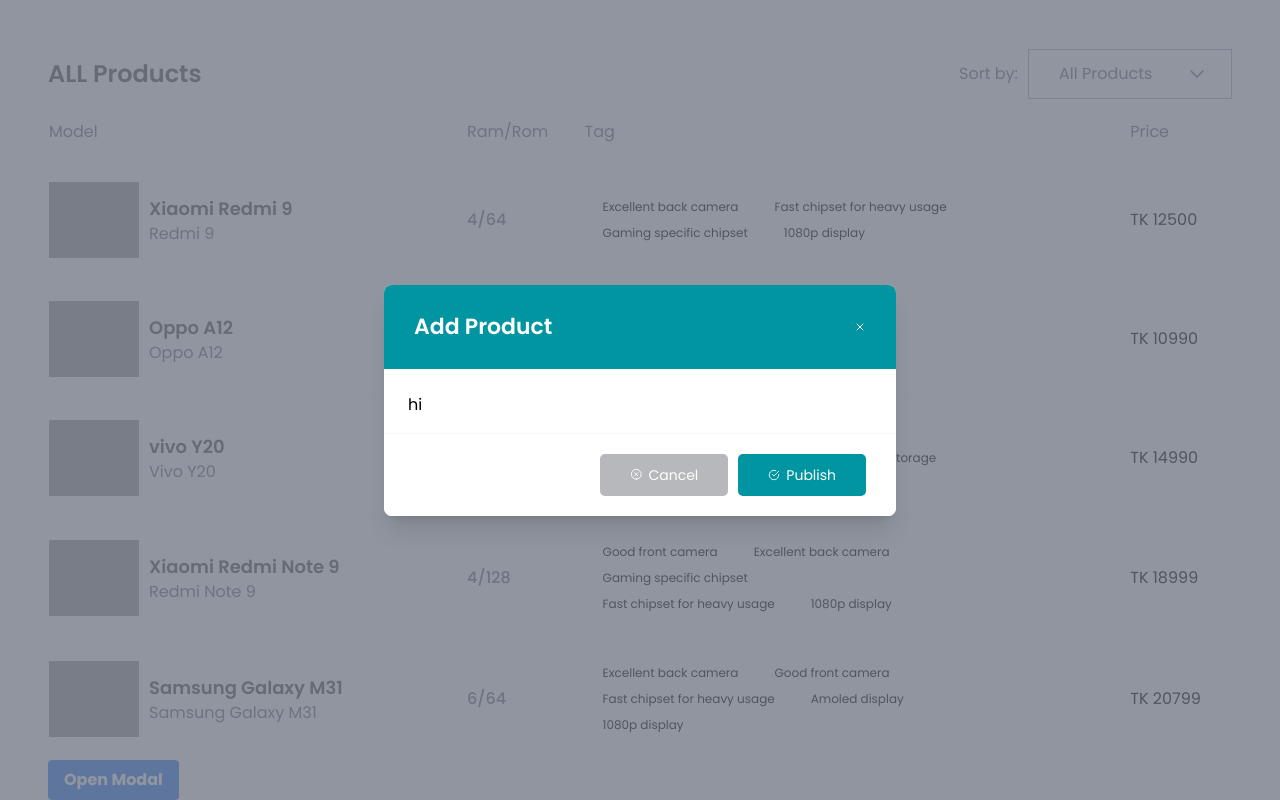
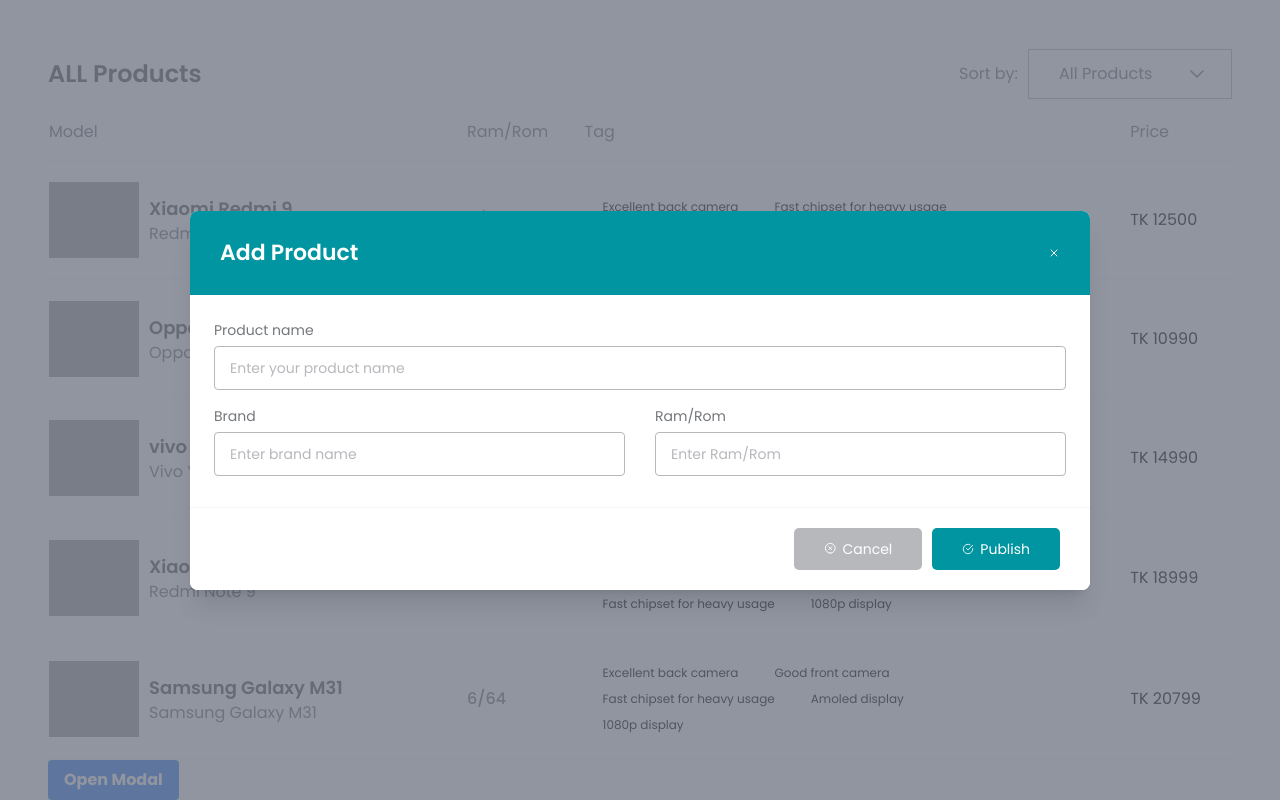
Before and after one commit to bpinazmul18/gain_solutions_assignment, a React (Create React App) app: page / in a window 1280 px wide. Both pictures are taken after a click on the button "Open Modal". Shown: the part 509-1309 px from the top of the page. Built offline with nearby package versions, Linux system fonts and the light colour scheme; grey boxes are pictures that could not be loaded.

Commit message:
WORK: Working on Iput component.

```diff
--- a/src/App.js
+++ b/src/App.js
@@ -8,6 +8,7 @@
 
 import './App.css'
 import Modal from './components/common/Modal'
+import Form from './components/common/Form'
 
 function App() {
   const products = useSelector((state) => state.entities.products.list)
@@ -21,7 +22,7 @@
       <Statistics />
       <Products products={products} />
       <Modal title="Add Product">
-        <h1>hi</h1>
+        <Form />
       </Modal>
     </>
   )
--- /dev/null
+++ b/src/components/common/Form.jsx
@@ -0,0 +1,35 @@
+import React from 'react'
+import Input from './Input'
+
+function Form() {
+  return (
+    <form>
+      <Input
+        type="text"
+        name="productName"
+        label="Product name"
+        inputHint="Enter your product name"
+      />
+      <div className="flex w-full">
+        <div className="flex-1 pr-[15px]">
+          <Input
+            type="text"
+            name="brand"
+            label="Brand"
+            inputHint="Enter brand name"
+          />
+        </div>
+        <div className="flex-1 pl-[15px]">
+          <Input
+            type="text"
+            name="ramRom"
+            label="Ram/Rom"
+            inputHint="Enter Ram/Rom"
+          />
+        </div>
+      </div>
+    </form>
+  )
+}
+
+export default Form
--- /dev/null
+++ b/src/components/common/Input.jsx
@@ -0,0 +1,36 @@
+import React from 'react'
+import PropTypes from 'prop-types'
+
+function Input({ type, name, label, inputHint }) {
+  return (
+    <div className="flex flex-col mb-[15px]">
+      <label
+        htmlFor={name}
+        className="font-normal text-fs-14 text-sonic-silver mb-[5px]"
+      >
+        {label}
+      </label>
+      <input
+        type={type}
+        className="py-2.5 px-[15px] border border-gray-next font-normal text-fs-14 text-sonic-silver placeholder:text-gray-next outline-none rounded focus:border-viridian-green"
+        name={name}
+        id={name}
+        placeholder={inputHint}
+      />
+    </div>
+  )
+}
+
+Input.defaultProp = {
+  type: 'text',
+}
+
+Input.propTypes = {
+  type: PropTypes.string.isRequired,
+  name: PropTypes.string.isRequired,
+  label: PropTypes.string.isRequired,
+  inputHint: PropTypes.string.isRequired,
+  //   error: PropTypes.string.isRequired,
+}
+
+export default Input
--- a/src/components/common/Modal.jsx
+++ b/src/components/common/Modal.jsx
@@ -32,7 +32,7 @@
               &#8203;
             </span>
 
-            <div className="inline-block align-bottom bg-white rounded-lg text-left overflow-hidden shadow-xl transform transition-all sm:my-8 sm:align-middle sm:max-w-lg sm:w-full">
+            <div className="inline-block align-bottom bg-white rounded-lg text-left overflow-hidden shadow-xl transform transition-all sm:my-8 sm:align-middle w-[900px]">
               {/* Modal Header */}
               <div className="bg-viridian-green py-[27px] px-[30px] flex items-center justify-between">
                 <h4 className="text-white font-semibold text-fs-22">{title}</h4>
```
